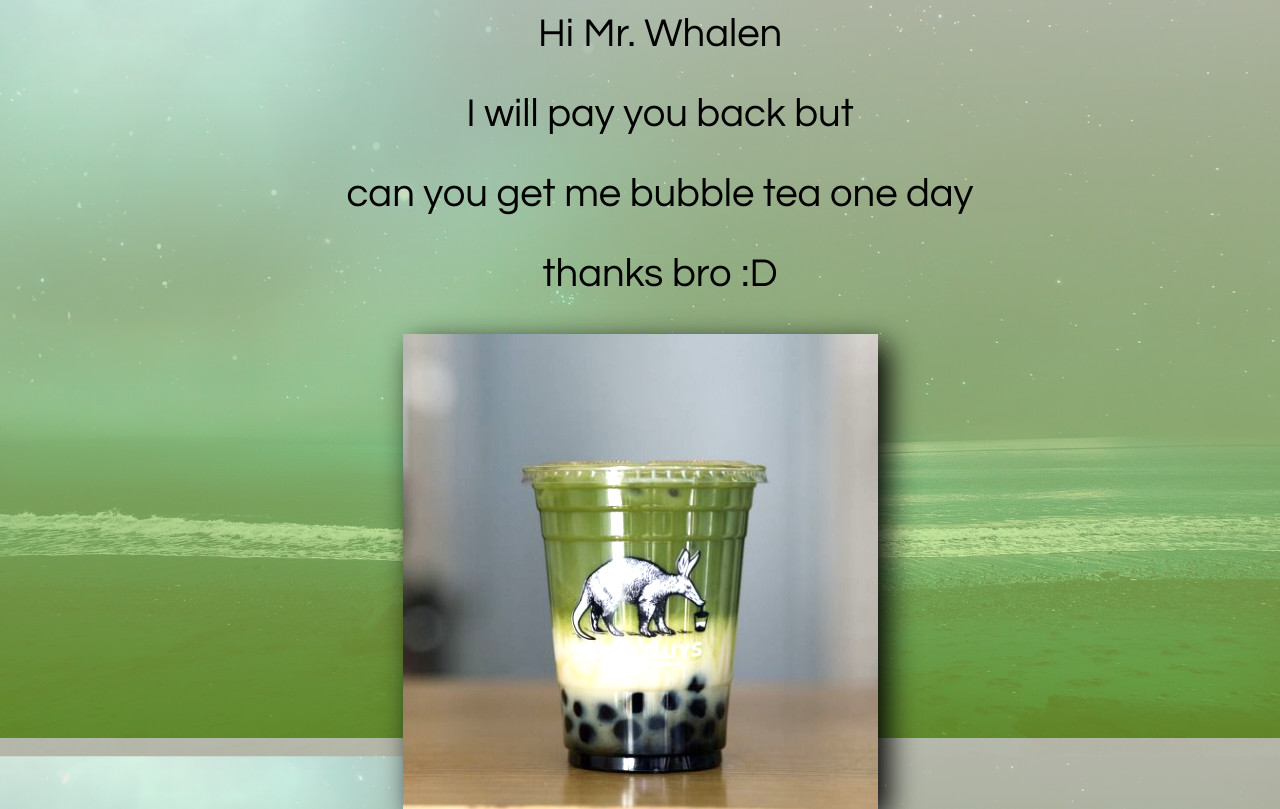
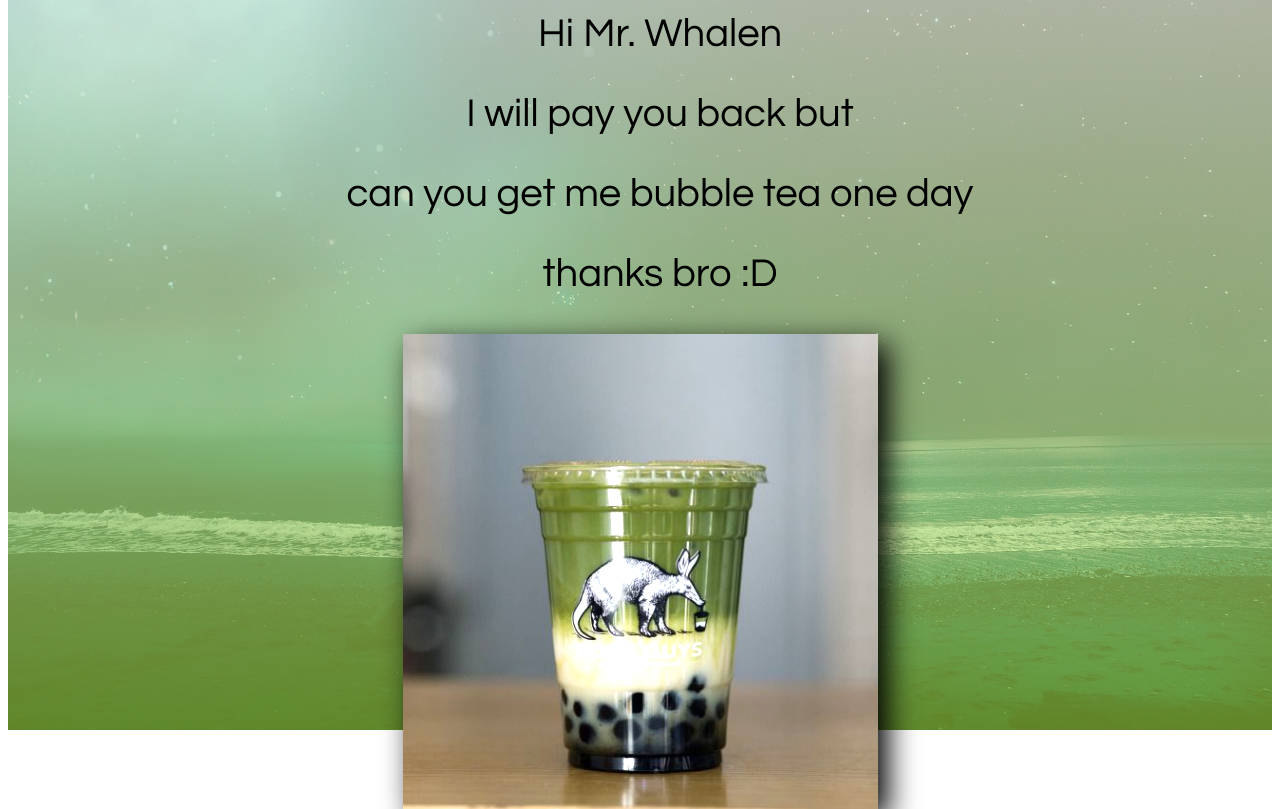
Before and after one commit to staten-island-tech/formative-css-assessment-1-angelyangg, a plain HTML site: page index.html in a window 1280 px wide. Shown: the part 78-887 px from the top of the page. Drawn offline with Linux system fonts and the light colour scheme.

Commit message:
11/14 Actual Fin

```diff
--- a/style.css
+++ b/style.css
@@ -1,4 +1,4 @@
-body{
+div{
     background-image: linear-gradient(to bottom,
     rgba(241, 240, 223, 0.75),
     rgba(159, 218, 64, 0.6)
@@ -7,8 +7,7 @@ body{
     background-size: cover;
     background-position: center;
     text-align: center;
-}
-div {height: 100vh;
+    height: 100vh;
     color: black;
     font-size: 40px;
     line-height: 40px;
```
